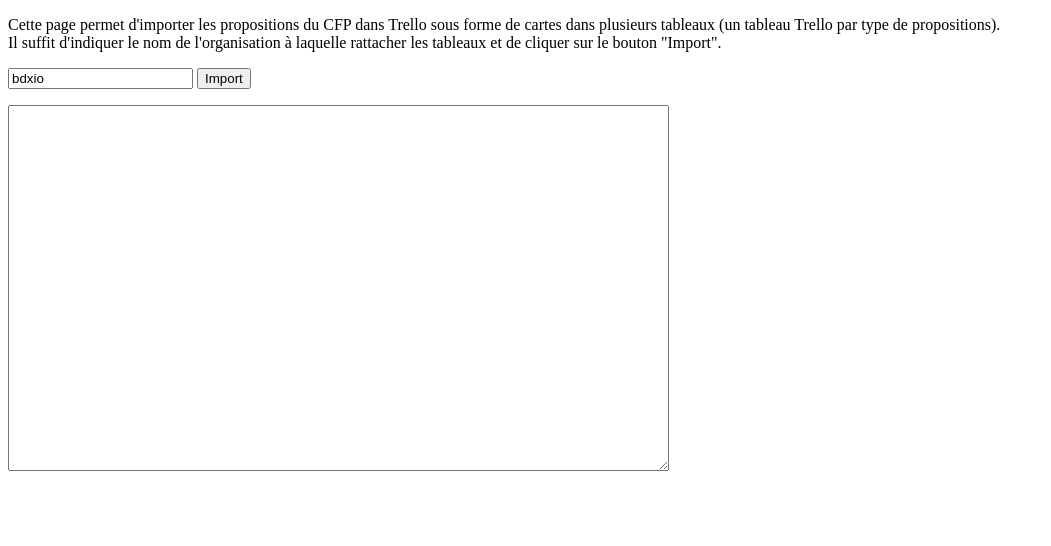
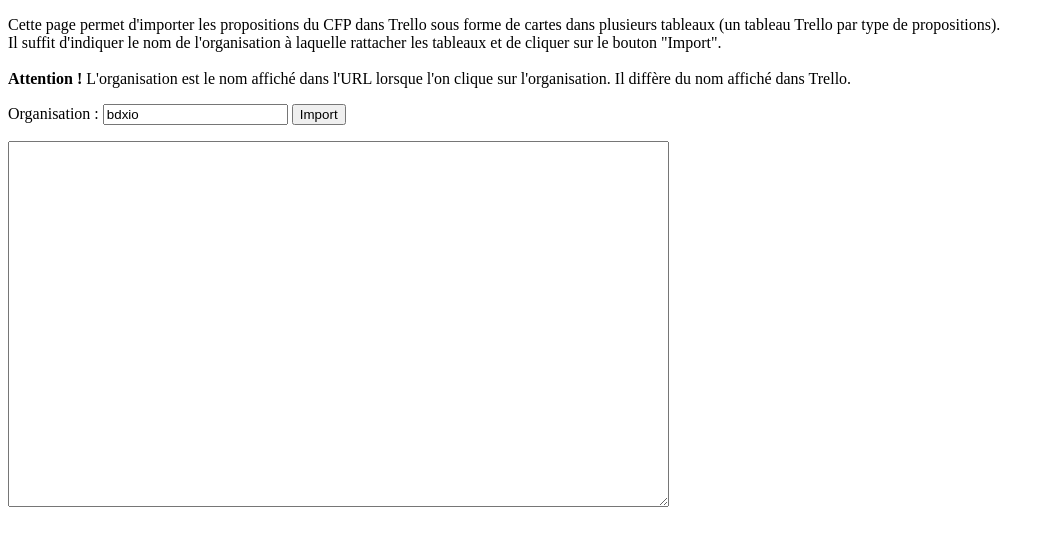
Before and after one commit to bdxio/cfp-to-trello, a website built with Parcel: page index.html in a window 1280 px wide. Shown: the whole page, without its empty margins (0-1051 px from the left). Built offline with nearby package versions, Linux system fonts and the light colour scheme.

Commit message:
🚸 Add warning on how to obtain the organization name to use

```diff
--- a/index.html
+++ b/index.html
@@ -18,7 +18,11 @@
         Cette page permet d'importer les propositions du CFP dans Trello sous forme de cartes dans plusieurs tableaux (un tableau Trello par type de propositions).
         <br>
         Il suffit d'indiquer le nom de l'organisation à laquelle rattacher les tableaux et de cliquer sur le bouton "Import".
+        <br><br>
+        <strong>Attention !</strong>
+        L'organisation est le nom affiché dans l'URL lorsque l'on clique sur l'organisation. Il diffère du nom affiché dans Trello.
     </p>
+    <label for="txt-organization">Organisation : </label>
     <input id="txt-organization" type="text" placeholder="Organisation Trello" value="bdxio"/>
     <input id="btn-import" type="button" value="Import"/>
     <p>
```
